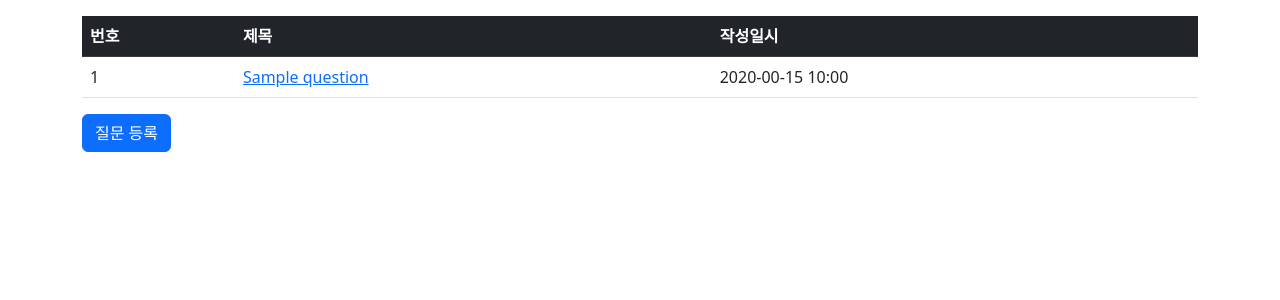
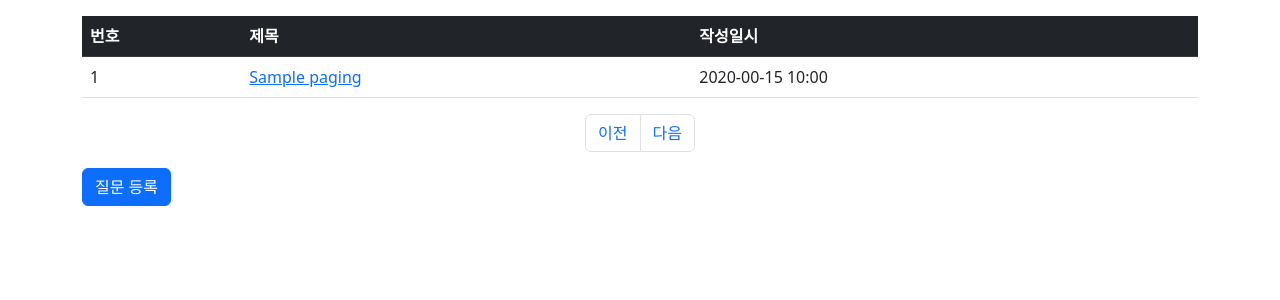
Before and after one commit to k1mjunyoung/jump-to-springboot, a Spring app: template src/main/resources/templates/question_list.html in a window 1280 px wide. Shown: the part 57-357 px from the top of the page. Run offline with Thymeleaf, Linux system fonts and the light colour scheme; the template is opened without the code that fills it: most values are stand-ins (such as "Sample title", 1, 10 or a date in 2020); data that the repository does not hold is empty.

Commit message:
3-2 페이징

```diff
--- a/src/main/resources/templates/question_list.html
+++ b/src/main/resources/templates/question_list.html
@@ -20,7 +20,7 @@
                 loop.even - 루프의 짝수번째 순서인 경우 true
                 loop.current - 현재 대입된 객체 (예: 위의 경우 question과 동일)
                 -->
-                <tr th:each="question, loop : ${questionList}">
+                <tr th:each="question, loop : ${paging}">
                     <td th:text="${loop.count}"></td>
                     <td>
                         <!--question/detail/과 같은 문자열과 ${question.id}와 같은 자바 객체의 값을 더할 때는 반드시 다음처럼 |과 | 기호로 좌우를 감싸 주어야 한다.-->
@@ -31,6 +31,26 @@
                 </tr>
             </tbody>
         </table>
+        <!-- 페이징 처리 -->
+        <div th:if="${!paging.isEmpty()}">
+            <ul class="pagination justify-content-center">
+                <li class="page-item" th:classappend="${!paging.hasPrevious()} ? 'disabled'">
+                    <a class="page-link" th:href="@{|?page=${paging.number-1}|}">
+                        <span>이전</span>
+                    </a>
+                </li>
+                <li th:each="page: ${#numbers.sequence(0, paging.totalPages-1)}"
+                    th:if="${page >= paging.number-3 and page <= paging.number+3}"
+                    th:classappend="${page == paging.number} ? 'active'" class="page-item">
+                    <a th:text="${page}" class="page-link" th:href="@{|?page=${page}|}"></a>
+                </li>
+                <li class="page-item" th:classappend="${!paging.hasNext()} ? 'disabled'">
+                    <a class="page-link" th:href="@{|?page=${paging.number+1}|}">
+                        <span>다음</span>
+                    </a>
+                </li>
+            </ul>
+        </div>
         <a th:href="@{/question/create}" class="btn btn-primary">질문 등록</a>
     </div>
 </html>
```
Also changed, not shown: src/main/java/jumptospringboot/question/QuestionController.java (+18 -0 lines), src/main/java/jumptospringboot/question/QuestionRepository.java (+8 -0 lines), src/main/java/jumptospringboot/question/QuestionService.java (+28 -0 lines), 1 other file.
